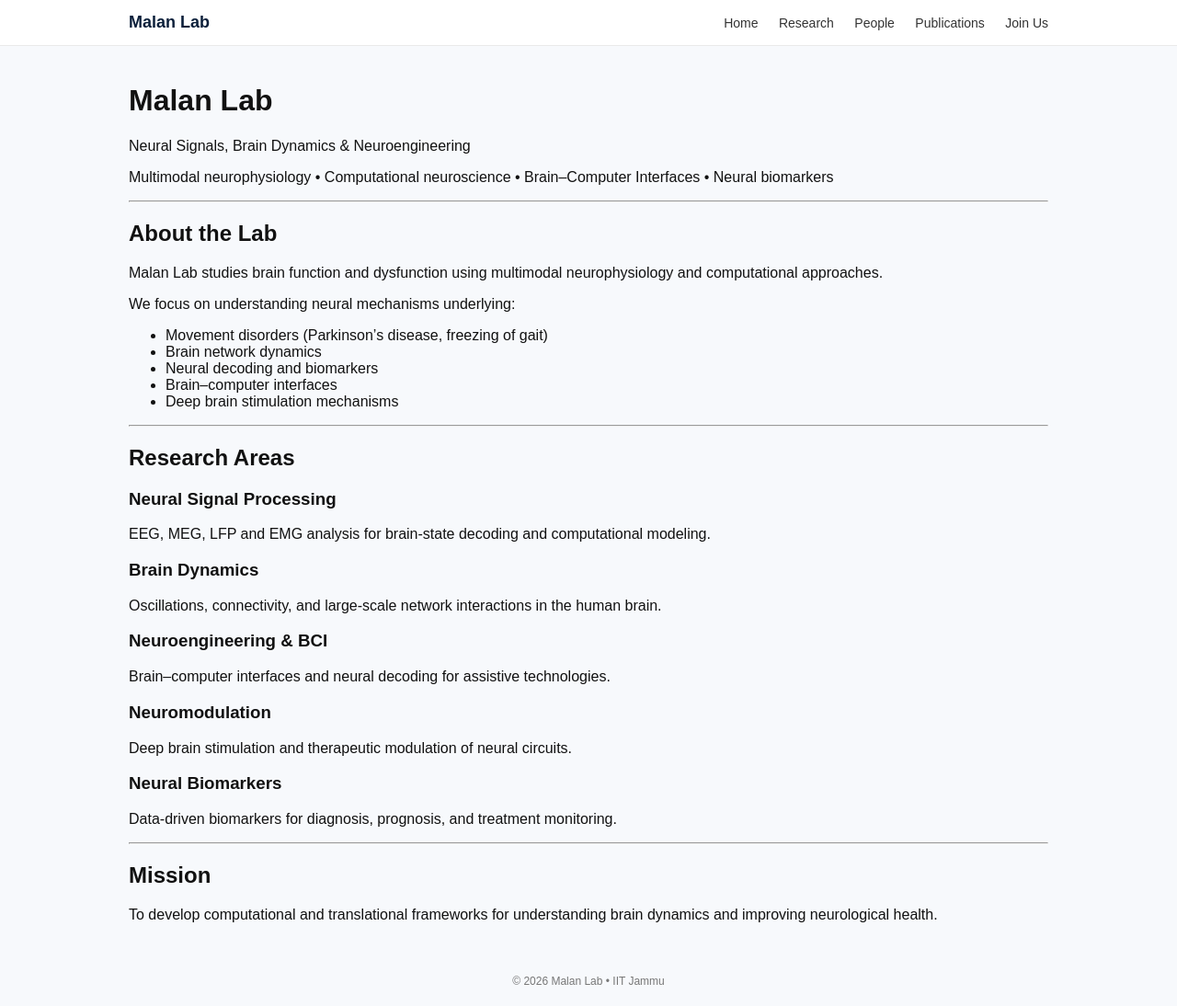
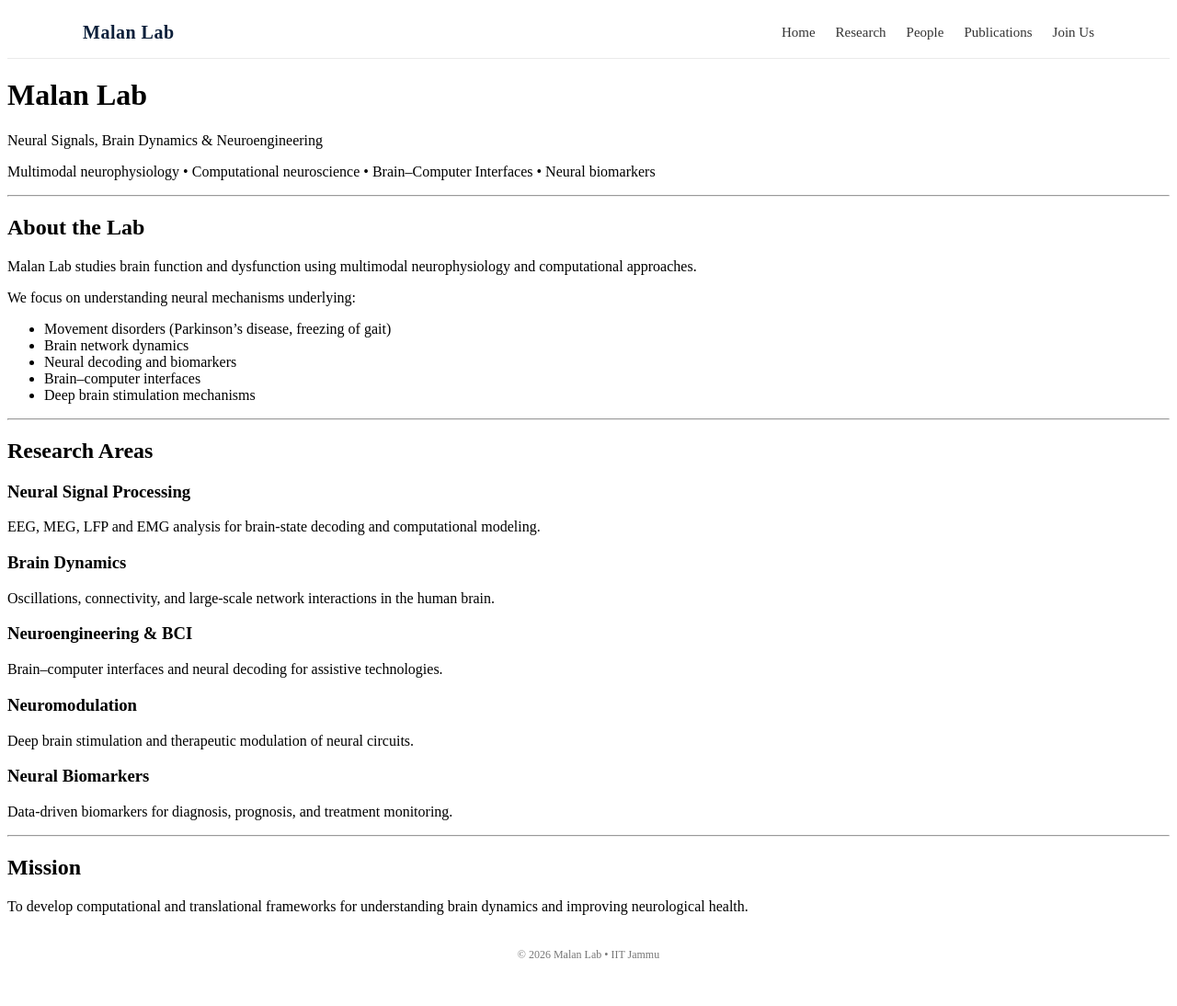
Before and after one commit to malanlab/malanlab.github.io, a Jekyll site: the page built from index.md, in a window 1280 px wide and 1094 px high. Shown: the whole window at 92% size. Built offline with Jekyll 4.4.1, drawn with Linux system fonts in a browser that asks for light colours.

Commit message:
Update style.css

```diff
--- a/assets/style.css
+++ b/assets/style.css
@@ -1,11 +1,3 @@
-body {
-  margin: 0;
-  font-family: Arial, sans-serif;
-  background: #f7f9fc;
-  color: #111;
-}
-
-/* NAVBAR */
 .navbar {
   position: sticky;
   top: 0;
@@ -15,35 +7,53 @@
 }
 
 .nav-container {
-  max-width: 1000px;
+  max-width: 1100px;
   margin: auto;
   display: flex;
   justify-content: space-between;
   align-items: center;
-  padding: 14px 20px;
+  padding: 16px 30px;
 }
 
+/* LOGO (left, but cleaner) */
 .logo {
-  font-weight: bold;
-  font-size: 18px;
+  font-weight: 700;
+  font-size: 20px;
   color: #0b1f3a;
+  letter-spacing: 0.5px;
+}
+
+/* NAV LINKS (center/right feel, spaced cleanly) */
+.nav-links {
+  display: flex;
+  gap: 22px;
 }
 
 .nav-links a {
-  margin-left: 18px;
   text-decoration: none;
   color: #333;
   font-weight: 500;
-  font-size: 14px;
+  font-size: 15px;
+  position: relative;
+  transition: 0.2s ease;
 }
 
 .nav-links a:hover {
   color: #0b1f3a;
 }
 
-/* CONTENT */
-main {
-  max-width: 1000px;
-  margin: auto;
-  padding: 20px;
+/* optional underline animation */
+.nav-links a::after {
+  content: "";
+  position: absolute;
+  left: 0;
+  bottom: -4px;
+  width: 0%;
+  height: 2px;
+  background: #0b1f3a;
+  transition: 0.2s ease;
 }
+
+.nav-links a:hover::after {
+  width: 100%;
+}
```
